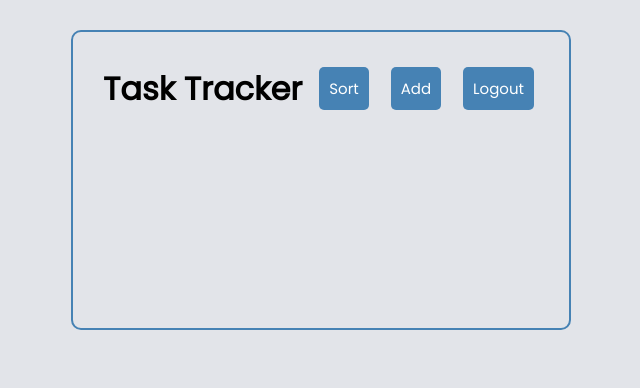
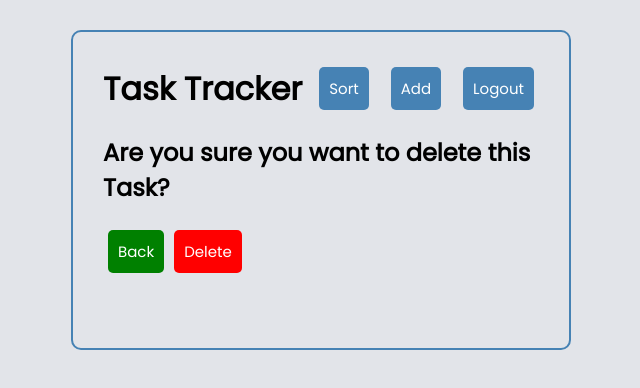
Before and after one commit to kalinsky-dev/TASK-TRACKER, a React (Create React App) app: page /1/delete in a window 1280 px wide. Shown: the top 388 px of the page, without its empty margins (319-959 px from the left). Built offline with nearby package versions, Linux system fonts and the light colour scheme.

Commit message:
TaskDelete works and change the State

```diff
--- a/src/App.js
+++ b/src/App.js
@@ -6,6 +6,7 @@ import Header from "./components/Header";
 import Home from "./components/Home";
 import Login from './components/Login';
 import Register from './components/Register';
+import TaskDelete from './components/TaskDelete';
 import TaskDetails from './components/TaskDetails';
 
 
@@ -61,6 +62,13 @@ function App() {
     navigate(`/${taskId}/delete`)
   }
 
+  const onDeleteHandler = (taskId, e) => {
+    e?.preventDefault();
+    console.log(taskId);
+    setTasks(tasks.filter((task) => task._id !== taskId))
+    navigate('/')
+  }
+
   return (
     <div className="container">
       <Header />
@@ -76,6 +84,7 @@ function App() {
           <Route path='/:taskId' element={<TaskDetails
             tasks={tasks}
             onDeleteClickHandler={onDeleteClickHandler} />}></Route>
+          <Route path='/:taskId/delete' element={<TaskDelete onDeleteHandler={onDeleteHandler} />}></Route>
         </Routes>
       </main>
     </div>
--- /dev/null
+++ b/src/components/TaskDelete.js
@@ -0,0 +1,21 @@
+import { Link, useParams } from 'react-router-dom'
+
+
+
+const TaskDelete = ({
+  onDeleteHandler,
+}) => {
+  const { taskId } = useParams();
+
+  return (
+    <form className="add-form">
+      <div className="form-control">
+        <h2>Are you sure you want to delete this Task?</h2>
+      </div>
+      <Link to="/"><input type="submit" className="btn" value="Back" /></Link>
+      <Link to="/"><input type="submit" className="btn" value="Delete" style={{ backgroundColor: 'red' }} onClick={(e) => onDeleteHandler(taskId, e)} /></Link>
+    </form>
+  )
+}
+
+export default TaskDelete
```
